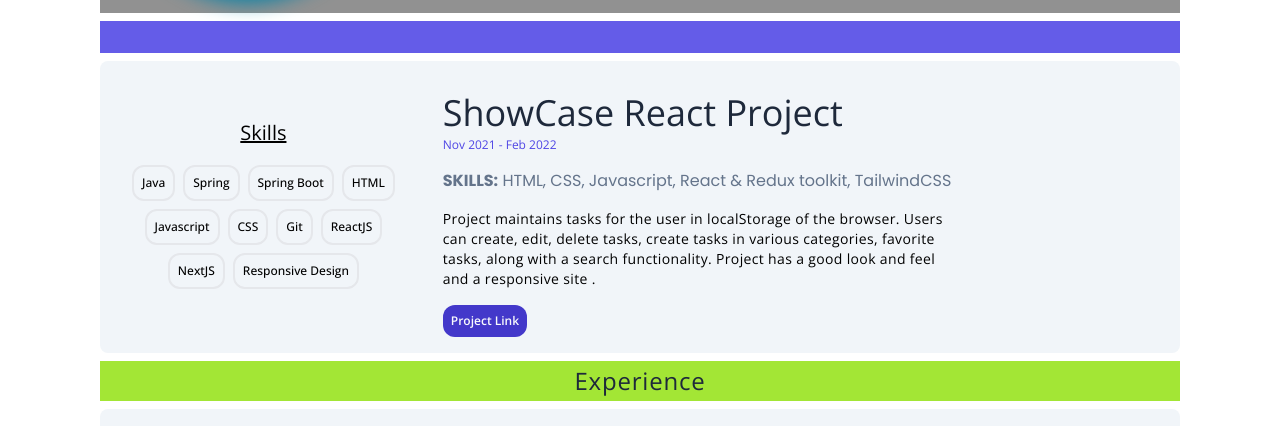
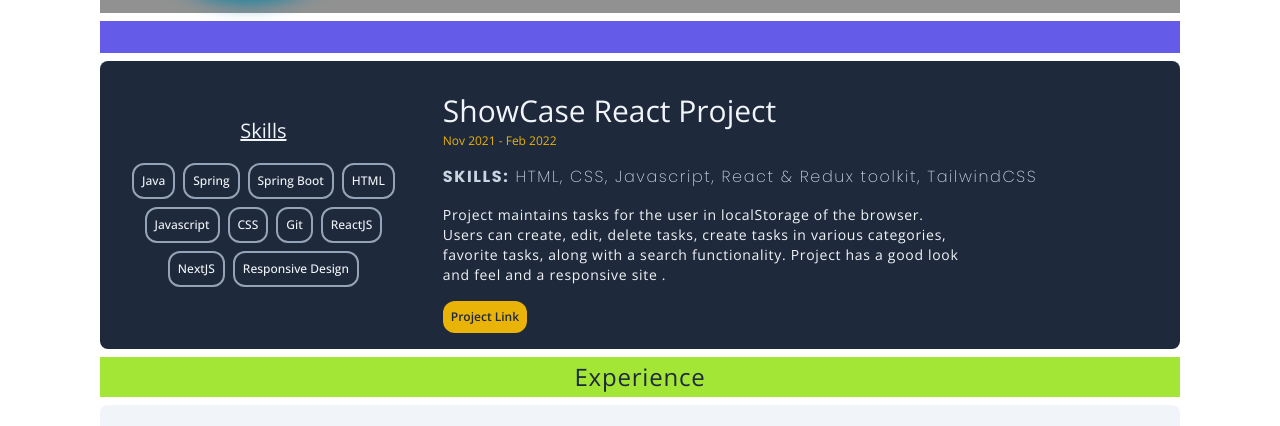
Before and after one commit to radharamanaa/Resume-FS, a plain HTML site: page index.html in a window 1280 px wide. Shown: the part 305-731 px from the top of the page. Drawn offline with nearby package versions, Linux system fonts and the light colour scheme; grey boxes are pictures that could not be loaded.

Commit message:
strong-look

```diff
--- a/index.html
+++ b/index.html
@@ -43,35 +43,36 @@
     </div>
     <div class="exp-break h-8 w-full my-2"></div>
     <div class="main-container-2 relative ">
-      <div class="center bg-slate-100 rounded-lg">
+      <div class="center bg-slate-800 text-slate-100 rounded-lg">
         <div class="aside p-4 flex flex-col items-center justify-center">
           <h2 class="text-xl underline leading-6 mb-4">Skills</h2>
           <p>
           <ul class="flex flex-wrap justify-center">
-            <li class="p-2 rounded-xl m-1 text-xs border-2 item skill-item">Java</li>
-            <li class="p-2 rounded-xl m-1 text-xs border-2 item skill-item">Spring</li>
-            <li class="p-2 rounded-xl m-1 text-xs border-2 item skill-item">Spring Boot</li>
-            <li class="p-2 rounded-xl m-1 text-xs border-2 item skill-item">HTML</li>
-            <li class="p-2 rounded-xl m-1 text-xs border-2 item skill-item">Javascript</li>
-            <li class="p-2 rounded-xl m-1 text-xs border-2 item skill-item">CSS</li>
-            <li class="p-2 rounded-xl m-1 text-xs border-2 item skill-item">Git</li>
-            <li class="p-2 rounded-xl m-1 text-xs border-2 item skill-item">ReactJS</li>
-            <li class="p-2 rounded-xl m-1 text-xs border-2 item skill-item">NextJS</li>
-            <li class="p-2 rounded-xl m-1 text-xs border-2 item skill-item">Responsive Design</li>
+            <li class="p-2 rounded-xl m-1 text-xs border-2 item skill-item border-slate-400">Java</li>
+            <li class="p-2 rounded-xl m-1 text-xs border-2 item skill-item border-slate-400">Spring</li>
+            <li class="p-2 rounded-xl m-1 text-xs border-2 item skill-item border-slate-400">Spring Boot</li>
+            <li class="p-2 rounded-xl m-1 text-xs border-2 item skill-item border-slate-400">HTML</li>
+            <li class="p-2 rounded-xl m-1 text-xs border-2 item skill-item border-slate-400">Javascript</li>
+            <li class="p-2 rounded-xl m-1 text-xs border-2 item skill-item border-slate-400">CSS</li>
+            <li class="p-2 rounded-xl m-1 text-xs border-2 item skill-item border-slate-400">Git</li>
+            <li class="p-2 rounded-xl m-1 text-xs border-2 item skill-item border-slate-400">ReactJS</li>
+            <li class="p-2 rounded-xl m-1 text-xs border-2 item skill-item border-slate-400">NextJS</li>
+            <li class="p-2 rounded-xl m-1 text-xs border-2 item skill-item border-slate-400">Responsive Design</li>
           </ul>
           </p>
         </div>
-        <div class="main-content p-4 w-3/4">
+        <div class="main-content p-4 w-3/4 ">
           <div class="company-duration flex flex-col justify-start mt-4">
-            <div class="company text-4xl font-thin text-slate-800 pr-2">ShowCase React
+            <div class="company text-3xl font-thin text-slate-100 pr-2">ShowCase React
               Project
             </div>
-            <div class="duration mt-1 text-xs items-end mb-4 text-indigo-600">Nov 2021 - Feb 2022</div>
+            <div class="duration mt-1 text-xs items-end mb-4 text-yellow-500">Nov 2021 - Feb 2022</div>
           </div>
 
-          <div class="skills text-slate-500 text-md"><span class="skill-name font-bold">SKILLS:</span> HTML, CSS,
-            Javascript, React & Redux toolkit, TailwindCSS</div>
-          <div class="details text-sm mt-4 tracking-wide max-w-prose">Project maintains tasks for the user in
+          <div class="skills text-slate-300 text-md font-thin tracking-widest"><span
+              class="skill-name font-bold">SKILLS:</span> HTML, CSS,
+              Javascript, React & Redux toolkit, TailwindCSS</div>
+          <div class="details text-sm mt-4 tracking-wider max-w-prose">Project maintains tasks for the user in
             localStorage
             of the browser. Users can create, edit, delete tasks, create tasks in various categories, favorite tasks,
             along with a search functionality.
@@ -79,8 +80,9 @@
             Project has a good look and feel and a responsive site .
           </div>
           <div
-            class="link text-xs p-2 mt-4 font-semibold bg-indigo-700 text-slate-50 w-max rounded-xl hover:scale-105 hover:transition-all">
-            <a href="https://radharamanaa.github.io/Tasky-Redux/" target="_blank">Project Link</a></div>
+            class="link text-xs p-2 mt-4 font-semibold bg-yellow-500 text-slate-800 w-max rounded-xl hover:scale-105 hover:transition-all">
+            <a href="https://radharamanaa.github.io/Tasky-Redux/" target="_blank">Project Link</a>
+          </div>
         </div>
       </div>
     </div>
```
